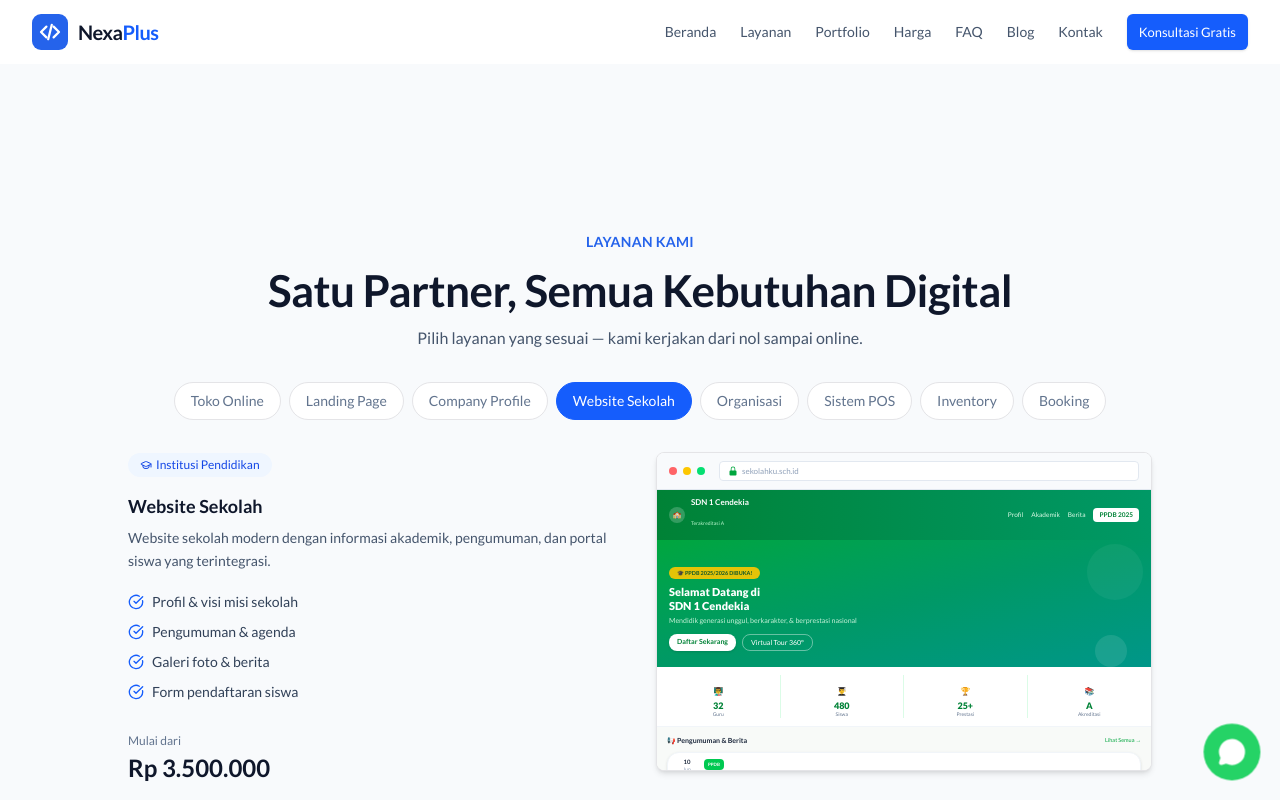
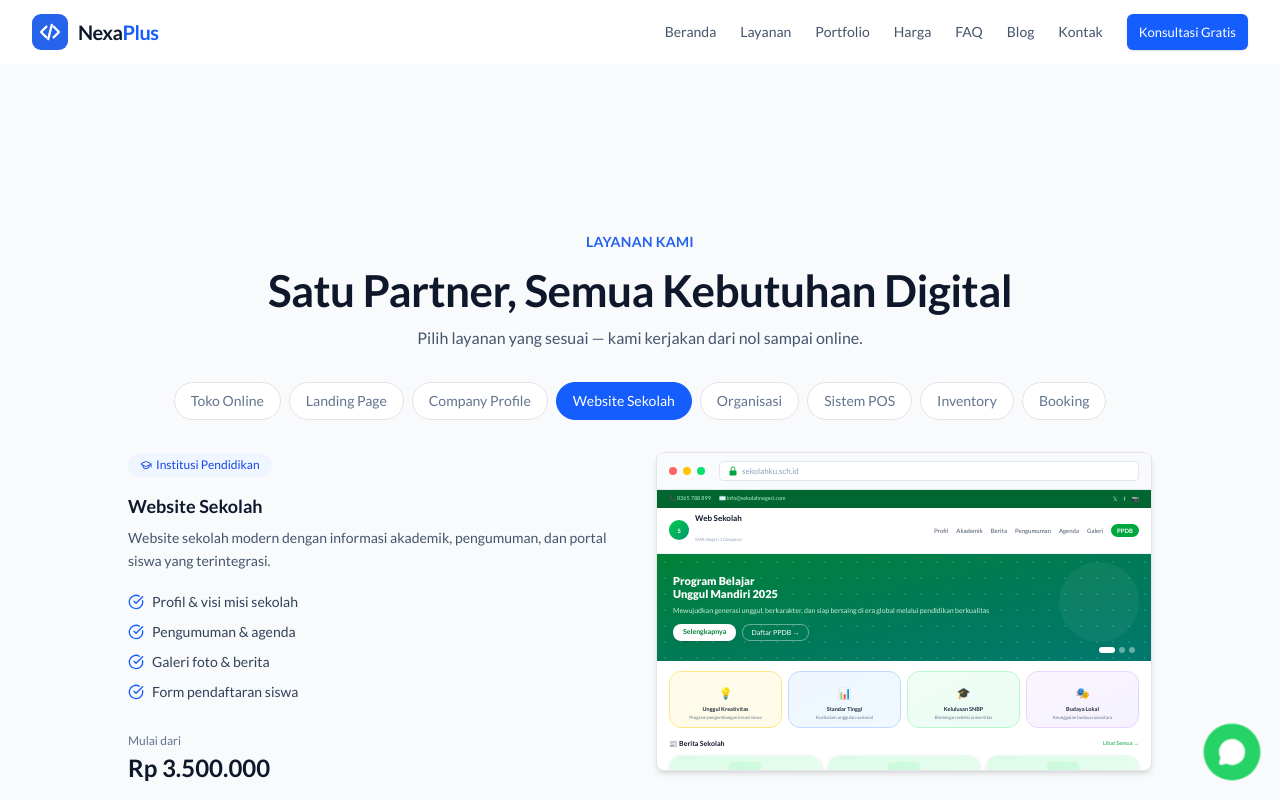
Before and after one commit to ersetdigital-sudo/nexaplus.app, a Next.js app: page / in a window 1280 px wide. Both pictures are taken after a click on the button "Website Sekolah". Shown: the part 3029-3829 px from the top of the page. Built offline with nearby package versions, Linux system fonts and the light colour scheme.

Commit message:
auto: update from Kiro

```diff
--- a/components/sections/layanan-section.tsx
+++ b/components/sections/layanan-section.tsx
@@ -400,79 +400,100 @@ function PreviewCompany() {
 
 function PreviewSekolah() {
   return (
-    <div className="h-full bg-[#f8faf8] flex flex-col">
+    <div className="h-full bg-white flex flex-col">
+      {/* Top bar info */}
+      <div className="flex items-center justify-between bg-green-800 px-3 py-1">
+        <div className="flex items-center gap-2">
+          <span className="text-[5.5px] text-green-200">📞 0365 788 899</span>
+          <span className="text-[5.5px] text-green-200">✉️ info@sekolahnegeri.com</span>
+        </div>
+        <div className="flex items-center gap-1.5">
+          <span className="text-[6px] text-green-200">𝕏</span>
+          <span className="text-[6px] text-green-200">f</span>
+          <span className="text-[6px] text-green-200">📷</span>
+        </div>
+      </div>
       {/* Navbar */}
-      <div className="flex items-center justify-between bg-gradient-to-r from-green-700 to-emerald-600 px-3 py-2">
+      <div className="flex items-center justify-between bg-white px-3 py-1.5 border-b border-slate-100 shadow-sm">
         <div className="flex items-center gap-1.5">
-          <div className="flex h-4 w-4 items-center justify-center rounded-full bg-white/20">
-            <span className="text-[7px]">🏫</span>
+          <div className="h-5 w-5 rounded-full bg-gradient-to-br from-green-500 to-emerald-600 flex items-center justify-center">
+            <span className="text-[6px] font-bold text-white">S</span>
           </div>
           <div>
-            <span className="text-[8px] font-bold text-white block leading-none">SDN 1 Cendekia</span>
-            <span className="text-[5px] text-green-200">Terakreditasi A</span>
+            <span className="text-[8px] font-bold text-slate-900 block leading-none">Web Sekolah</span>
+            <span className="text-[4.5px] text-slate-400">SMA Negeri 1 Denpasar</span>
           </div>
         </div>
         <div className="flex items-center gap-2">
-          <span className="text-[6.5px] text-green-100 font-medium">Profil</span>
-          <span className="text-[6.5px] text-green-100 font-medium">Akademik</span>
-          <span className="text-[6.5px] text-green-100 font-medium">Berita</span>
-          <span className="rounded bg-white px-1.5 py-0.5 text-[6.5px] font-bold text-green-700">PPDB 2025</span>
+          <span className="text-[6px] text-slate-600 font-medium">Profil</span>
+          <span className="text-[6px] text-slate-600 font-medium">Akademik</span>
+          <span className="text-[6px] text-slate-600 font-medium">Berita</span>
+          <span className="text-[6px] text-slate-600 font-medium">Pengumuman</span>
+          <span className="text-[6px] text-slate-600 font-medium">Agenda</span>
+          <span className="text-[6px] text-slate-600 font-medium">Galeri</span>
+          <span className="rounded-md bg-green-600 px-1.5 py-0.5 text-[6px] font-bold text-white">PPDB</span>
         </div>
       </div>
-      {/* Hero banner */}
-      <div className="relative bg-gradient-to-br from-green-600 via-emerald-600 to-teal-600 px-3 py-4 overflow-hidden">
-        <div className="absolute right-2 top-1 h-14 w-14 rounded-full bg-white/5" />
-        <div className="absolute right-6 bottom-0 h-8 w-8 rounded-full bg-white/10" />
+      {/* Hero slider */}
+      <div className="relative bg-gradient-to-br from-green-700 via-emerald-700 to-teal-700 px-4 py-5 overflow-hidden">
+        {/* Decorative overlay */}
+        <div className="absolute inset-0 opacity-10" style={{ backgroundImage: "radial-gradient(circle, #fff 1px, transparent 1px)", backgroundSize: "16px 16px" }} />
+        <div className="absolute right-3 top-2 h-20 w-20 rounded-full bg-white/5" />
         <div className="relative">
-          <span className="inline-block rounded-full bg-yellow-400/90 px-2 py-0.5 text-[5.5px] font-bold text-green-900">🎓 PPDB 2025/2026 DIBUKA!</span>
-          <p className="text-[11px] font-extrabold text-white mt-1 leading-tight">Selamat Datang di<br/>SDN 1 Cendekia</p>
-          <p className="text-[7px] text-green-100/90 mt-0.5">Mendidik generasi unggul, berkarakter, & berprestasi nasional</p>
+          <p className="text-[11px] font-extrabold text-white leading-[1.2]">Program Belajar<br/>Unggul Mandiri 2025</p>
+          <p className="mt-1 text-[7px] text-green-100/90 leading-relaxed max-w-[75%]">Mewujudkan generasi unggul, berkarakter, dan siap bersaing di era global melalui pendidikan berkualitas</p>
           <div className="mt-2 flex gap-1.5">
-            <span className="rounded-md bg-white px-2 py-0.5 text-[7px] font-bold text-green-700 shadow-sm">Daftar Sekarang</span>
-            <span className="rounded-md border border-white/40 px-2 py-0.5 text-[7px] text-white">Virtual Tour 360°</span>
+            <span className="rounded-md bg-white px-2.5 py-0.5 text-[7px] font-bold text-green-700 shadow-sm">Selengkapnya</span>
+            <span className="rounded-md border border-white/40 px-2 py-0.5 text-[7px] text-white font-medium">Daftar PPDB →</span>
           </div>
         </div>
+        {/* Slider dots */}
+        <div className="absolute bottom-2 right-4 flex gap-1">
+          <span className="h-1.5 w-4 rounded-full bg-white" />
+          <span className="h-1.5 w-1.5 rounded-full bg-white/40" />
+          <span className="h-1.5 w-1.5 rounded-full bg-white/40" />
         </div>
-      {/* Quick stats */}
-      <div className="grid grid-cols-4 divide-x divide-green-100 bg-white border-b border-slate-100 py-2">
+      </div>
+      {/* Program Unggulan cards */}
+      <div className="px-3 py-2.5">
+        <div className="grid grid-cols-4 gap-1.5">
           {[
-          { icon: "👨‍🏫", val: "32", label: "Guru" },
-          { icon: "👨‍🎓", val: "480", label: "Siswa" },
-          { icon: "🏆", val: "25+", label: "Prestasi" },
-          { icon: "📚", val: "A", label: "Akreditasi" },
-        ].map((i) => (
-          <div key={i.label} className="text-center px-1">
-            <span className="text-[8px]">{i.icon}</span>
-            <p className="text-[9px] font-extrabold text-green-700 leading-none">{i.val}</p>
-            <p className="text-[5px] text-slate-500 font-medium">{i.label}</p>
+            { icon: "💡", title: "Unggul Kreativitas", desc: "Program pengembangan kreasi siswa", color: "from-amber-50 to-yellow-50 border-amber-200" },
+            { icon: "📊", title: "Standar Tinggi", desc: "Kurikulum unggulan nasional", color: "from-blue-50 to-sky-50 border-blue-200" },
+            { icon: "🎓", title: "Kelulusan SNBP", desc: "Bimbingan seleksi universitas", color: "from-green-50 to-emerald-50 border-green-200" },
+            { icon: "🎭", title: "Budaya Lokal", desc: "Keunggulan budaya nusantara", color: "from-purple-50 to-violet-50 border-purple-200" },
+          ].map((p) => (
+            <div key={p.title} className={`rounded-lg bg-gradient-to-br ${p.color} border p-1.5 text-center`}>
+              <span className="text-[11px]">{p.icon}</span>
+              <p className="text-[5.5px] font-bold text-slate-800 mt-0.5 leading-tight">{p.title}</p>
+              <p className="text-[4.5px] text-slate-500 mt-0.5 leading-snug">{p.desc}</p>
             </div>
           ))}
         </div>
-      {/* Announcements & news */}
-      <div className="flex-1 px-2.5 py-2 space-y-1.5 overflow-hidden">
-        <div className="flex items-center justify-between">
-          <p className="text-[7px] font-bold text-slate-800">📢 Pengumuman & Berita</p>
+      </div>
+      {/* Berita Sekolah section */}
+      <div className="flex-1 px-3 pb-2 overflow-hidden">
+        <div className="flex items-center justify-between mb-1.5">
+          <p className="text-[7px] font-bold text-slate-900">📰 Berita Sekolah</p>
           <span className="text-[5.5px] text-green-600 font-medium">Lihat Semua →</span>
         </div>
+        <div className="grid grid-cols-3 gap-1.5">
           {[
-          { date: "10 Jun", text: "Pendaftaran siswa baru gelombang 2 dibuka", tag: "PPDB", color: "bg-green-500" },
-          { date: "08 Jun", text: "Jadwal UAS semester genap 2025 telah dirilis", tag: "Akademik", color: "bg-blue-500" },
-          { date: "05 Jun", text: "Juara 1 Olimpiade Sains Nasional 2025", tag: "Prestasi", color: "bg-amber-500" },
-          { date: "01 Jun", text: "Kegiatan Jum'at Bersih & Go Green", tag: "Kegiatan", color: "bg-purple-500" },
-        ].map((a) => (
-          <div key={a.text} className="flex items-start gap-1.5 rounded-lg bg-white px-2 py-1.5 border border-slate-100 shadow-sm">
-            <div className="flex flex-col items-center min-w-[22px]">
-              <span className="text-[6px] font-bold text-slate-800 leading-none">{a.date.split(" ")[0]}</span>
-              <span className="text-[5px] text-slate-400">{a.date.split(" ")[1]}</span>
+            { title: "Simulasi Mitigasi Bencana Gempa Bumi Bagi Siswa", date: "10 Jun 2025" },
+            { title: "Pesta Demokrasi: Orasi Kandidat Ketua OSIS", date: "08 Jun 2025" },
+            { title: "Pameran Literasi: Minat Baca di Era Digital", date: "05 Jun 2025" },
+          ].map((news) => (
+            <div key={news.title} className="rounded-lg bg-white border border-slate-100 shadow-sm overflow-hidden">
+              <div className="h-8 bg-gradient-to-br from-green-100 to-emerald-50 flex items-center justify-center">
+                <div className="h-5 w-8 rounded bg-green-200/50" />
               </div>
-            <div className="flex-1 min-w-0">
-              <div className="flex items-center gap-1">
-                <span className={`${a.color} rounded px-1 py-0.5 text-[4.5px] font-bold text-white`}>{a.tag}</span>
-              </div>
-              <span className="text-[6.5px] text-slate-700 leading-tight block mt-0.5 truncate">{a.text}</span>
+              <div className="p-1.5">
+                <p className="text-[5px] text-green-600 font-medium">{news.date}</p>
+                <p className="text-[5.5px] font-medium text-slate-800 leading-tight mt-0.5 line-clamp-2">{news.title}</p>
               </div>
             </div>
           ))}
+        </div>
       </div>
     </div>
   );
```
Lines whose indentation alone changed are shown as unchanged.
